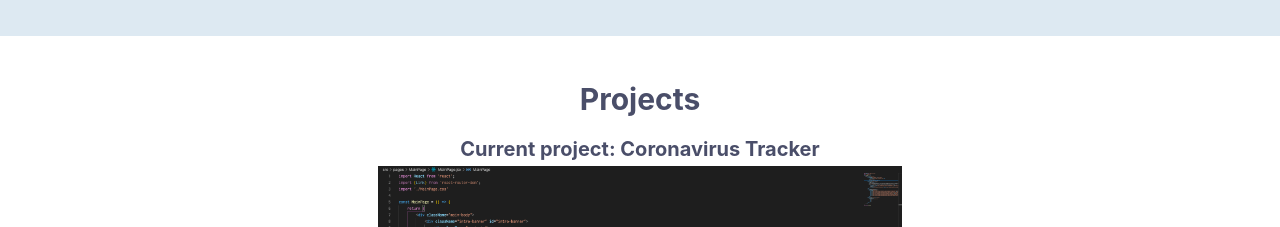
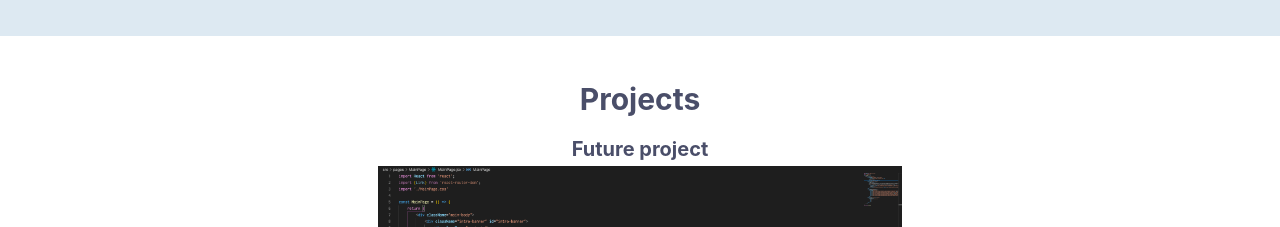
Before and after one commit to stanleysh/stansh, a React (Create React App) app: page / in a window 1280 px wide. Shown: the part 940-1167 px from the top of the page. Built offline with nearby package versions, Linux system fonts and the light colour scheme.

Commit message:
updating small thing

```diff
--- a/src/pages/MainPage/MainPage.jsx
+++ b/src/pages/MainPage/MainPage.jsx
@@ -41,7 +41,7 @@ const MainPage = () => {
                 <h2>Projects</h2>
                 <div className="projects-list">
                     <div id="project-preview">
-                        <h4>Current project: Coronavirus Tracker</h4>
+                        <h4>Future project</h4>
                         <img src={require("./images/project_holder.png")}/>
                         <p className="view">Details coming soon</p>
                     </div>
```
